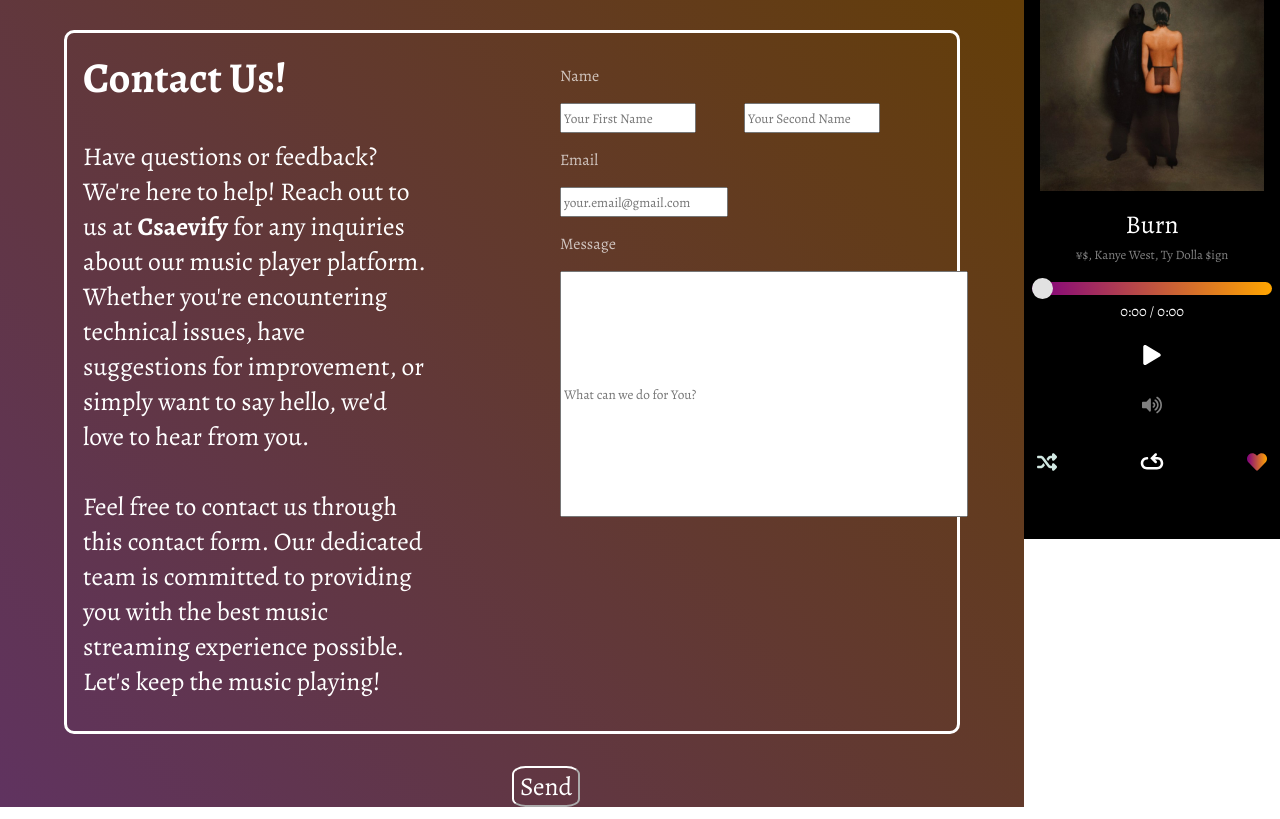
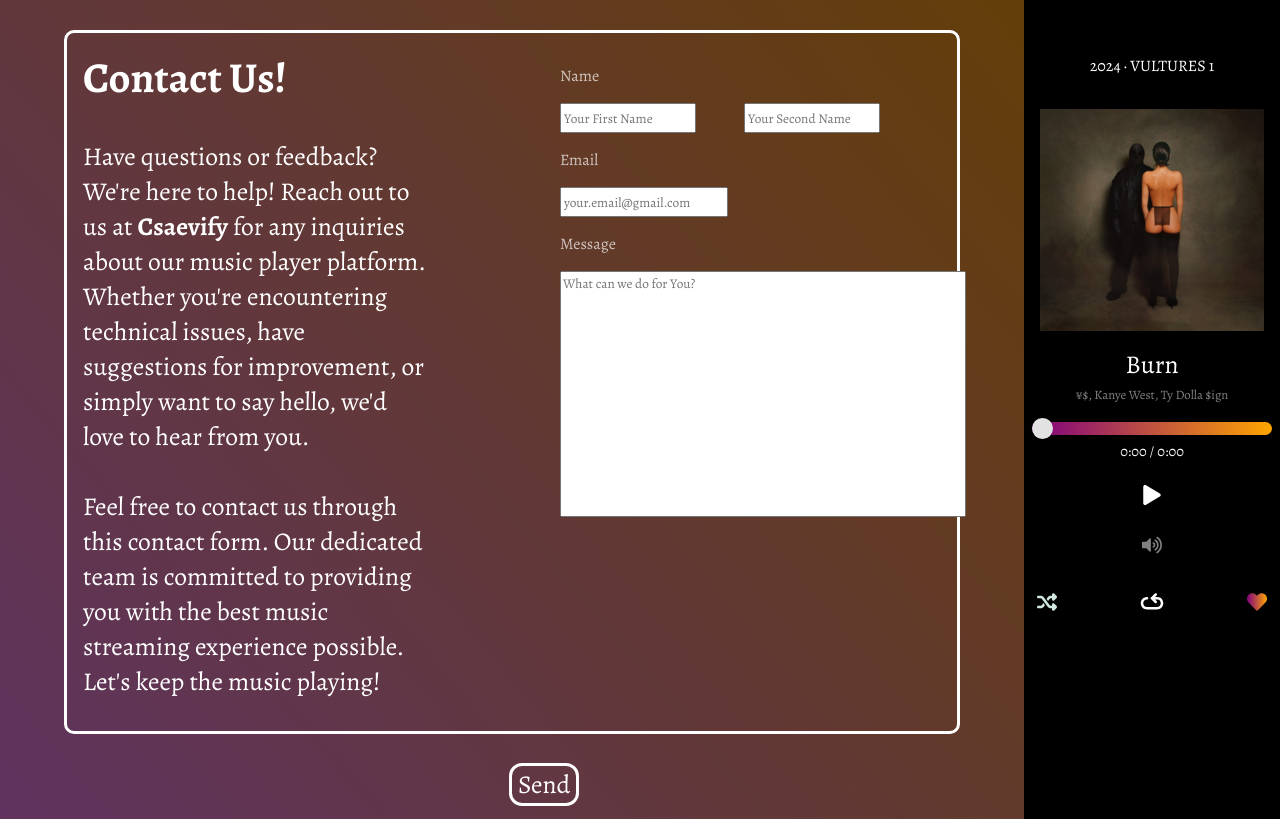
Before and after one commit to CserhiBerni/csaevify, a React (Vite) app in the folder csaevify-frontend/: page /contact in a window 1280 px wide. Shown: the part 261-1080 px from the top of the page. Built offline with nearby package versions, Linux system fonts and the light colour scheme.

Commit message:
Fixed some css issues.

```diff
--- a/csaevify-frontend/src/components/CardTest/MusicCard.css
+++ b/csaevify-frontend/src/components/CardTest/MusicCard.css
@@ -1,6 +1,6 @@
 .music-card {
     width: 20vw;
-    height: 89vh;
+    height: auto;
     color: white;
     display: flex;
     flex-direction: column;
--- a/csaevify-frontend/src/index.css
+++ b/csaevify-frontend/src/index.css
@@ -16,3 +16,16 @@
     -ms-user-select: none;
     -khtml-user-select: none;
 }
+
+::-webkit-scrollbar {
+    width: 5px;
+}
+
+::-webkit-scrollbar-track {
+    background-color: black;
+}
+
+::-webkit-scrollbar-thumb {
+    background: linear-gradient(orange, purple);
+    border-radius: 5px;
+}
--- a/csaevify-frontend/src/pages/Contact/ContactPage.css
+++ b/csaevify-frontend/src/pages/Contact/ContactPage.css
@@ -49,6 +49,10 @@ h1{
 
 .second-part{
    margin: 1rem;
+}
+
+.second-part input {
+   outline: none;
 }
 
 .name-label{
@@ -103,13 +107,17 @@ h1{
    margin-bottom: 1rem;
    height: 15rem;
    width: 25rem;
+   outline: none;
+   resize: none;
 }
 
 .sendbtn{
-   margin-left: 40vw;
+   margin: 0rem 0rem 1rem 40vw;
    background: transparent;
    color: white;
-   border-color: white;
    font-size: 3ch;
-   border-radius: 20%;
+   border: none;
+   outline: 3px solid white;
+   border-radius: 10px;
+   cursor: pointer;
 }
--- a/csaevify-frontend/src/pages/Contact/ContactPage.tsx
+++ b/csaevify-frontend/src/pages/Contact/ContactPage.tsx
@@ -30,7 +30,7 @@ const ContactPage = () => {
                      </div>
                   <label className='message-label'>Message</label>
                      <div className='message-input'>
-                        <input type="text" className='messageInput' placeholder='What can we do for You?'/>
+                        <textarea className='messageInput' placeholder='What can we do for You?'/>
                      </div>
                   </div>
                </div>
--- a/csaevify-frontend/src/pages/Landing/LandingPage.css
+++ b/csaevify-frontend/src/pages/Landing/LandingPage.css
@@ -10,7 +10,7 @@
 
  .main-section {
     width: 80vw;
-    height: 89vh;
+    height: auto;
     background: linear-gradient(50deg, rgb(56, 0, 56, 0.8), rgb(100, 63, 0.8));
     color: white;
 }
```
